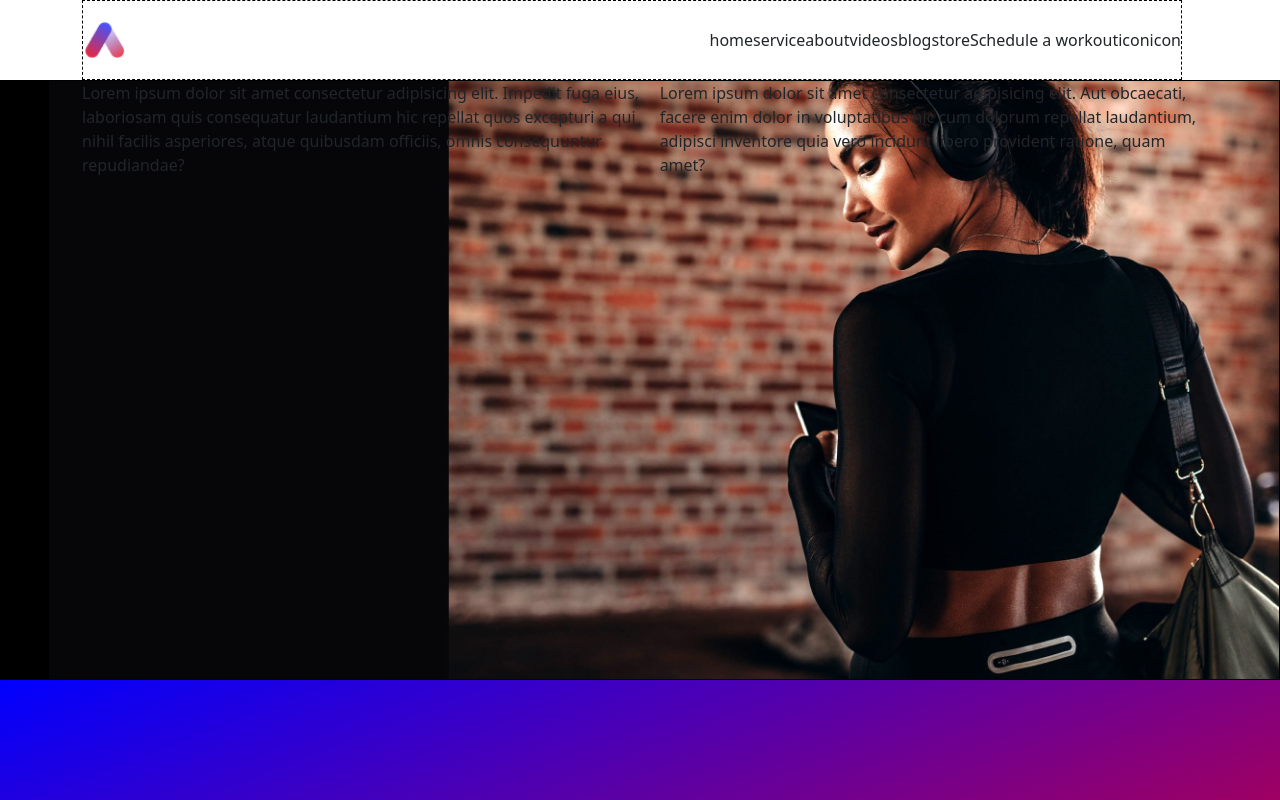
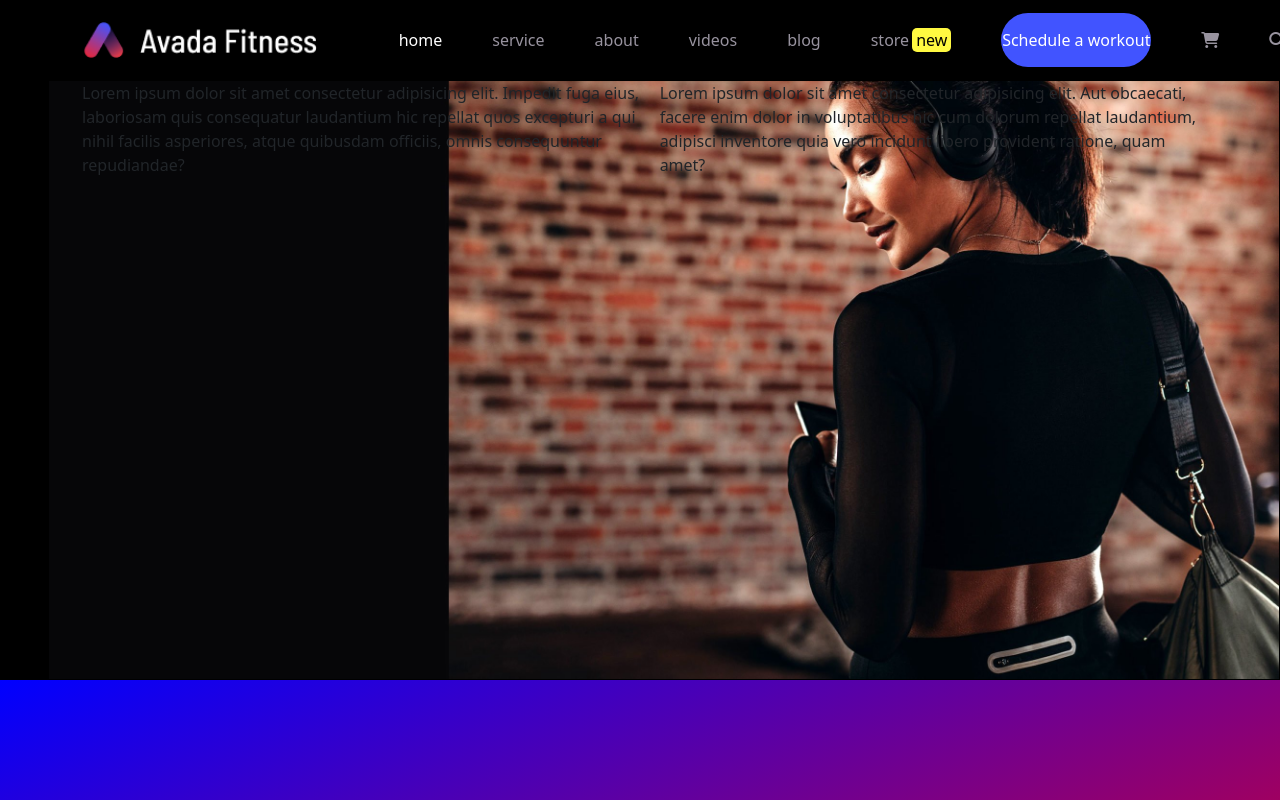
Before and after one commit to matteo2302/proj-html-vuejs, a Vue app: page / in a window 1280 px wide. Shown: the top 800 px of the page. Built offline with nearby package versions, Linux system fonts and the light colour scheme.

Commit message:
fixed nav

```diff
--- a/src/components/AppNav.vue
+++ b/src/components/AppNav.vue
@@ -2,19 +2,19 @@
 export default{}
 </script>
 <template>
-    <nav class=" container">
-        <div class="d-flex align-items-center justify-content-between nav-cont">
+    <nav >
+        <div class=" container d-flex align-items-center justify-content-between nav-cont">
         <img src="../assets/logo.png" alt="logo">
         <ul class="d-flex">
-            <li>home</li>
+            <li class="color-w">home</li>
             <li>service</li>
             <li>about</li>
             <li>videos</li>
             <li>blog</li>
-            <li>store</li>
-            <li>Schedule a workout</li>
-            <li>icon</li>
-            <li>icon</li>
+            <li>store <span>new</span></li>
+            <li><button>Schedule a workout</button></li>
+            <li><i class="fa-solid fa-cart-shopping"></i></li>
+            <li><i class="fa-solid fa-magnifying-glass"></i></li>
         </ul>
     </div>
 
@@ -22,11 +22,37 @@ export default{}
     </nav>
 </template>
 <style lang="scss" scoped>
+nav{
+        background-color: black;
+}
 .nav-cont{
     height: 80px;
-    border: 1px dashed black;
-    width: 1100px;
+    color: #98939F;
     img{
         height: 40px;
     }
-}</style>
+}
+li{
+    margin-left: 50px;
+    display: flex;
+    align-items: center;
+    span{
+        margin-left: 3px;
+        border-radius: 5px;
+        padding: 0 4px;
+        background-color: #FFF941;
+        color: black;
+    }
+}
+.color-w{
+    color: white;
+}
+button{
+    padding: 15px 0;
+    width: 150px;
+    border-radius: 30px;
+    color: white;
+    background-color: #4154ff;
+    border: none;
+}
+</style>
```
